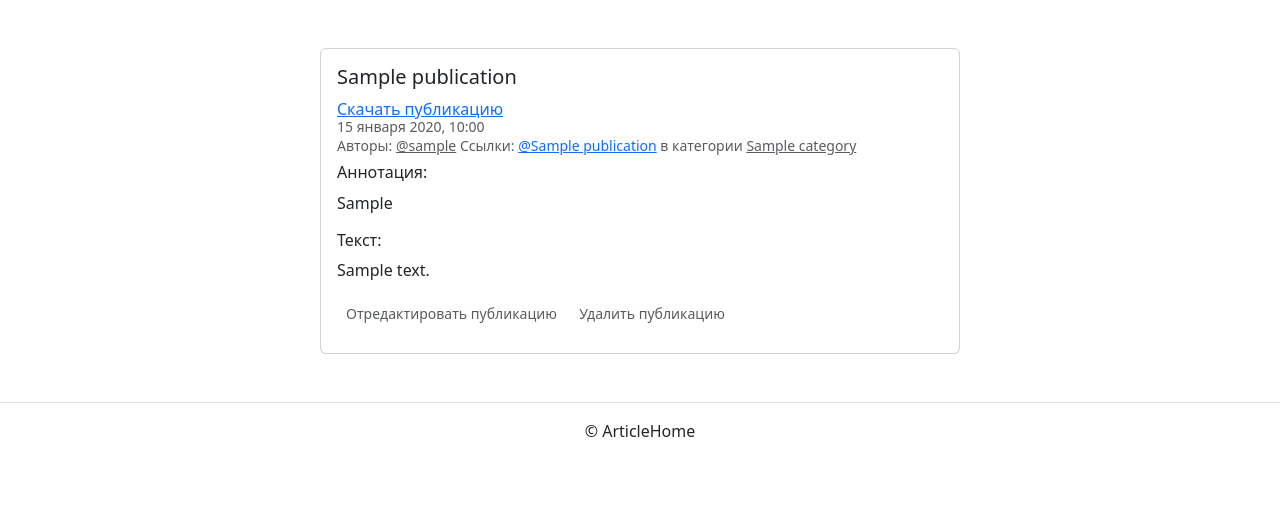
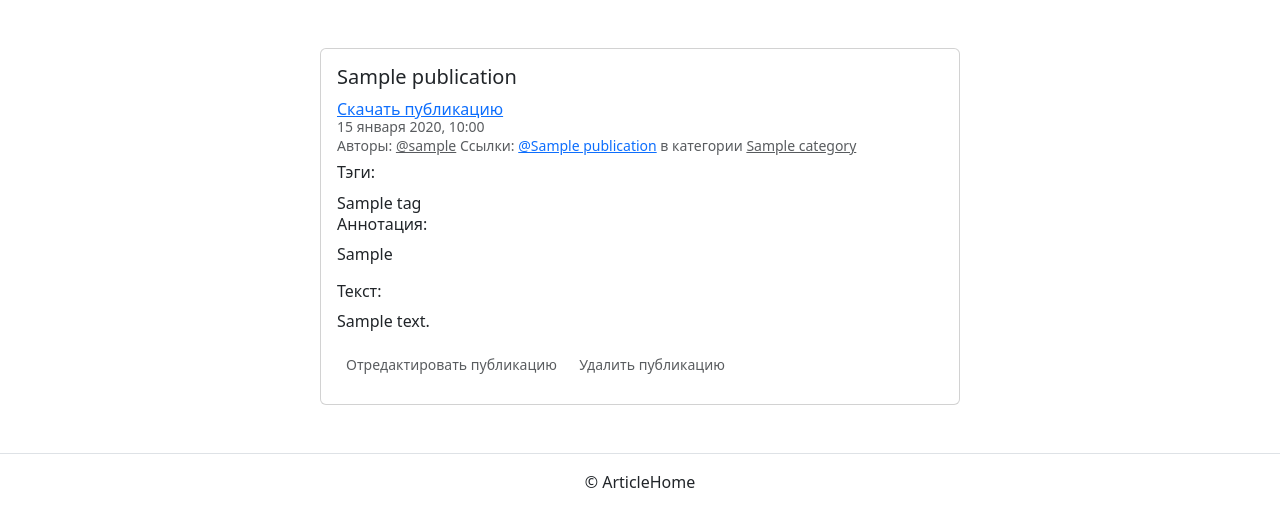
Before and after one commit to Vasilenkovi/publicator, a Django app: a page that uses publicator/templates/publications/detail.html in a window 1280 px wide. Shown: the part 134-661 px from the top of the page. Run offline with Django 3.2, Linux system fonts and the light colour scheme; a user stored in the database is signed in; tables that the repository leaves empty hold one stand-in row (values such as "Sample post"); some libraries are stand-ins or nearby versions.

Commit message:
Fix: tag added

```diff
--- a/publicator/templates/publications/detail.html
+++ b/publicator/templates/publications/detail.html
@@ -3,7 +3,7 @@
   {{ publication.title }} |{{ publication.pub_date|date:"d E Y" }}
 {% endblock %}
 {% block content %}
-  <div class="col d-flex justify-content-center">
+<div class="col d-flex justify-content-center" xmlns="http://www.w3.org/1999/html">
     <div class="card" style="width: 40rem;">
       <div class="card-body">
         {% if publication.image %}
@@ -36,6 +36,10 @@
             в категории {% include "includes/category_link.html" %}
           </small>
         </h6>
+        <h6>Тэги: </h6>
+        {% for tag in publication.key_words.all %}
+              {{ tag.name }}
+        {% endfor %}
         <h6>Аннотация: </h6>
         <p class="card-text">{{ publication.annotation|linebreaksbr }}</p>
         <h6>Текст: </h6>
```
